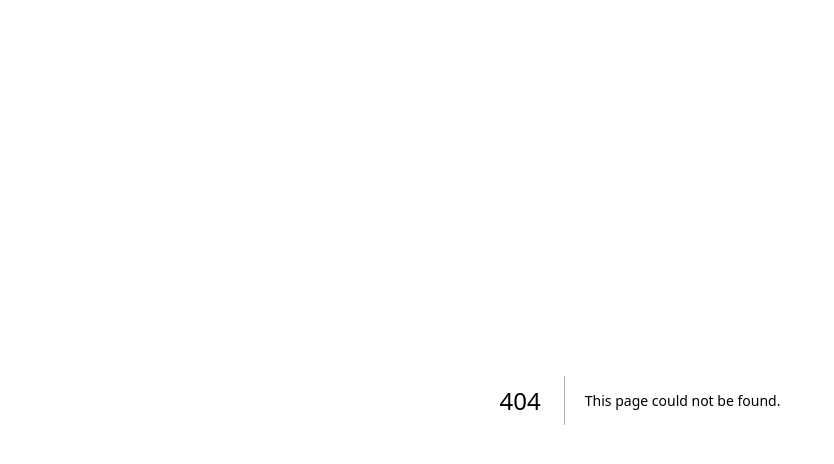
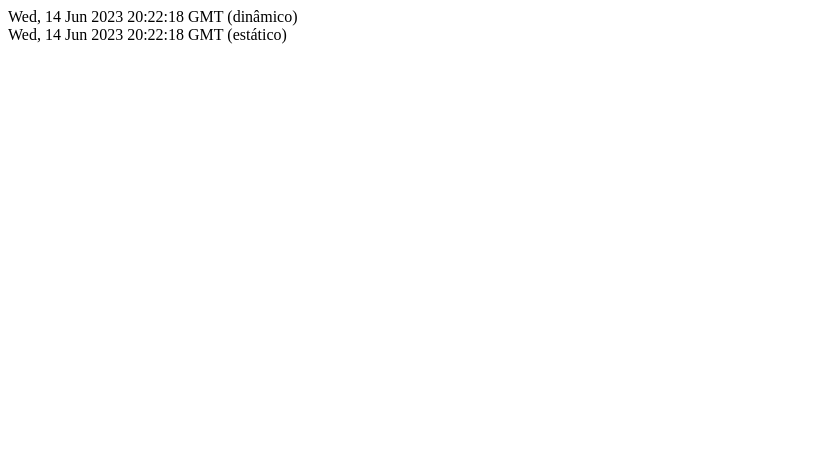
Before and after one commit to jcvieiradev/ideia-unica, a Next.js app: page /tempo in a window 1280 px wide. Before the commit this address had no page. Shown: the top 464 px of the page, without its empty margins (0-834 px from the left). Built offline with nearby package versions, Linux system fonts and the light colour scheme.

Commit message:
teste getStaticProps

```diff
--- /dev/null
+++ b/pages/tempo.js
@@ -0,0 +1,24 @@
+function Tempo(props) {
+    const dynamicDate = new Date();
+    const dynamicDateString = dynamicDate.toUTCString();
+
+    return (
+        <div>
+            <div>{dynamicDateString} (dinâmico)</div>
+            <div>{props.staticDateString} (estático)</div>
+        </div>
+    )
+}
+
+export function getStaticProps(){
+    const staticDate = new Date();
+    const staticDateString = staticDate.toUTCString();
+
+    return {
+        props: {
+            staticDateString
+        }
+    }
+}
+
+export default Tempo;
```
